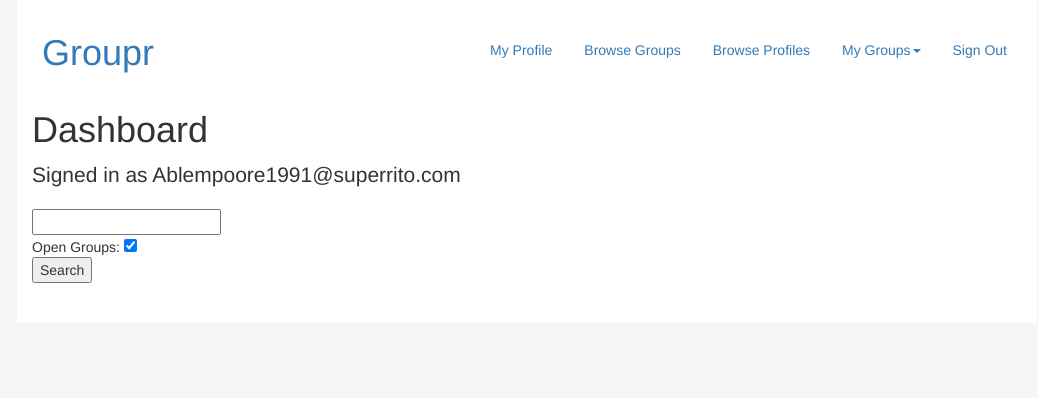
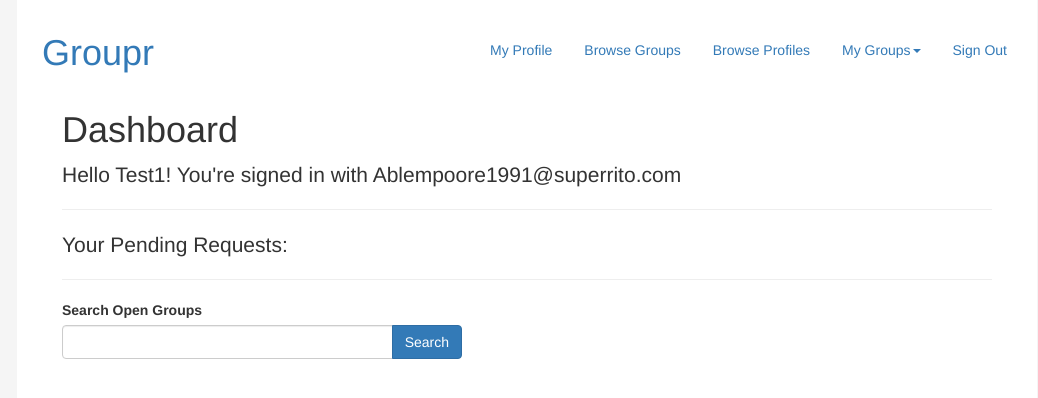
Before and after one commit to avc2120/groupr, a Flask app: page /dashboard/ in a window 1280 px wide. Shown: the top 398 px of the page, without its empty margins (113-1151 px from the left). Run offline with Flask 2, Linux system fonts and the light colour scheme; a user stored in the database is signed in; parts of the project's set-up code (start-up, migrations or seed data) failed here and were passed over; some libraries are stand-ins or nearby versions.

Commit message:
lots of cosmetic improvements, fixed the crash in group browsing, started implementing admin functionality

```diff
--- a/webserver/groupr.sql
+++ b/webserver/groupr.sql
@@ -45,6 +45,7 @@ create table requests_join(
   user_email text,
   group_id int,
   message text,
+  direction text,
   PRIMARY KEY (user_email, group_id),
   FOREIGN KEY(user_email) REFERENCES users,
   FOREIGN KEY(group_id) REFERENCES groups
--- a/webserver/server.py
+++ b/webserver/server.py
@@ -140,7 +140,7 @@ def login():
 def home():
   if session.get('email') == None:
     return redirect(url_for('index'))
-  return render_template('home.html', user_email = session['email'], groups=cur_group_data)
+  return render_template('home.html', user_email = session['email'], name=session['username'], groups=cur_group_data)
 
 @app.route('/profile/')
 def my_profile():
@@ -150,6 +150,8 @@ def my_profile():
 
 @app.route('/profile/<user_email>')
 def profile(user_email):
+  global g, cur_group_data
+
   if session.get('email') == None:
     return redirect(url_for('index'))
 
@@ -165,12 +167,26 @@ def profile(user_email):
     user_data['description'] = item['description']
     user_data['housing'] = item['housing']
 
-  return render_template('profile.html', user=user_data, groups=cur_group_data)
+  is_me = False
+  if user_data['user_email'] == session['email']:
+    is_me = True
 
-@app.route("/browse_profiles/", methods=["POST", "GET"])
+  is_admin = False
+  admin_list = []
+  for group in cur_group_data:
+    if group['user_email'] == session['email']:
+      is_admin=True
+      admin_list.append(group)
+
+  return render_template('profile.html', is_me=is_me, user=user_data, groups=cur_group_data, is_admin=is_admin, admin_list=admin_list)
+
+@app.route("/browse_profiles/", methods=["GET"])
 def browse_profiles():
+  if session.get('email') == None:
+    return redirect(url_for('index'))
+
   if request.method == "GET":
-    cursor = g.conn.execute("SELECT * FROM users;")
+    cursor = g.conn.execute("SELECT * FROM users ORDER BY name ASC, user_email ASC;")
     user_list = []
     for item in cursor.fetchall():
       c = {}
@@ -182,7 +198,7 @@ def browse_profiles():
       c['description'] = item['description']
       c['housing'] = item['housing']
       user_list.append(c)
-      print c
+
     return render_template('browse-profiles.html', users=user_list, groups=cur_group_data)
 
 @app.route('/signout/')
@@ -195,6 +211,9 @@ def signout():
 
 @app.route("/search/", methods=["POST", "GET"])
 def search():
+  if session.get('email') == None:
+    return redirect(url_for('index'))
+
   query = request.args["query"]
   print query
   cursor = g.conn.execute("SELECT * FROM groups;")
@@ -204,7 +223,7 @@ def search():
       results.append(item)
   cursor.close()
   context = dict(data = results)
-  return render_template("home.html", **context)
+  return render_template("home.html", user_email=session['email'], name=session['username'], **context)
 
 @app.route("/creategroup/", methods=["POST", "GET"])
 def createGroup():
@@ -241,25 +260,6 @@ def createGroup():
   else:
     return render_template("group.html", user_email=session["email"],
       group_name=group_name, group_description=group_des, group_admin=session["email"])
-
-@app.route("/gotogroup/", methods=["POST","GET"])
-def postInGroup():
-  post = request.args["post"]
-  groupid_postid[cur_group_id] += 1
-  post_id = groupid_postid[cur_group_id]
-  date_time = datetime.datetime.now()
-  query = "INSERT INTO board_posted VALUES(%s,%s,%s,%s,%s);"
-  engine.execute(query, (int(post_id), int(cur_group_id), date_time, post, session["email"]))
-  cursor = engine.execute("SELECT * FROM groups, board_posted ON groups.group_id = board_posted.group_id AND groups.group_id = %d", cur_group_id)
-  result = []
-  for item in cursor:
-    print item
-    group_name = item["group_name"]
-    group_des = item["description"]
-    result.append(item)
-  cursor.close()
-  context = dict( data = result )
-  return render_template("group.html", user_email=session["email"], group_name=group_name, group_description=group_des, group_admin=session["email"], **context)
 
 @app.route('/manage_group/<int:group_id>/')
 def manage_group(group_id):
@@ -358,7 +358,10 @@ def get_username(user_email):
 
 @app.route('/browse_groups')
 def browse_groups():
-  cursor = g.conn.execute("SELECT * FROM courses")
+  if session.get('email') == None:
+    return redirect(url_for('index'))
+
+  cursor = g.conn.execute("SELECT * FROM courses ORDER BY course_title ASC;")
   course_list = []
   for item in cursor.fetchall():
     c = {}
@@ -398,21 +401,23 @@ def course(course_id):
 def section(course_id,call_number):
   if session.get('email') == None:
     return redirect(url_for('index'))
+
   #don't see your section? add it
   if request.method == 'POST':
     return redirect(url_for('section', course_id=course_id, call_number=call_number))
+
   cursor = g.conn.execute("SELECT * FROM courses WHERE courses.course_id = %s", (str(course_id),))
   result = cursor.fetchone()
   course_title = result['course_title']
 
 
-  query = "SELECT * FROM containing INNER JOIN groups ON containing.group_id = groups.group_id WHERE containing.call_number=%s AND groups.status=%s;"
+  query = "SELECT groups.group_id, groups.group_name, groups.user_email, groups.description, groups.is_limited, groups.size_limit FROM containing INNER JOIN groups ON containing.group_id = groups.group_id WHERE containing.call_number=%s AND groups.status=%s;"
   cursor = g.conn.execute(query, (str(call_number), 'open') )
   group_list = []
   for item in cursor.fetchall():
-    g_dict={}
     cursor = g.conn.execute("SELECT * FROM belongs_to WHERE belongs_to.group_id = %s", (str(item['group_id']),))
-    if (len(cursor.fetchall())< item['size_limit']):
+    if (len(cursor.fetchall())< item['size_limit']) or (item['is_limited'] == False):
+      g_dict = {}
       g_dict['group_id'] = item['group_id']
       g_dict['group_name'] = item['group_name']
       g_dict['user_email'] = item['user_email']
@@ -420,6 +425,12 @@ def section(course_id,call_number):
       group_list.append(g_dict)
       print g_dict
   return render_template('section.html', groups=group_list, course_id=course_id, call_number=call_number, course_title=course_title)
+
+
+@app.route('/group_to_user_request', methods=['POST'])
+def group_to_user_request(user_email):
+  print('hello')
+  #this needs to be writted with a redirect
 
 
 if __name__ == "__main__":
--- a/webserver/static/groupr.css
+++ b/webserver/static/groupr.css
@@ -29,3 +29,12 @@ nav {
 	padding-left: 10px;
 	text-decoration: none;
 }
+
+#container2 {
+	margin-left: 30px;
+	margin-right: 30px;
+}
+
+.input-group {
+	max-width: 400px;
+}
--- a/webserver/templates/browse-groups.html
+++ b/webserver/templates/browse-groups.html
@@ -2,6 +2,7 @@
 {% block subtitle %}Browse Groups!{% endblock %}
 {% block content %}
 <h2>Courses</h2>
+<p class="lead">Select a course to view all sections of that course.</p>
 <br>
 <div class="list-group">
 	{% for item in courses %}
--- a/webserver/templates/browse-profiles.html
+++ b/webserver/templates/browse-profiles.html
@@ -2,15 +2,15 @@
 {% block subtitle %}Browse Profiles!{% endblock %}
 {% block content %}
 	<h2>Browse Profiles</h2>
+	<h4>All user profiles are listed in alphabetical order by name, then email. Click to view profile page.</h4> <br>
 	{% if data == [] %}
 		<h3><em>No Results Found</em></h3>
 	{% else %}
 		<div class="list-group">
-
 			{% for item in users %}
-	<a href="{{url_for('profile', name=item.name, user_email=item.user_email, major=item.major, year=item.year, housing=item.housing, gender=item.gender, description=item.description)}}" class="list-group-item">
+			<a href="{{url_for('profile',user_email=item.user_email)}}" class="list-group-item">
 				<h4 class="list-group-item-heading">{{ item.name }}</h4>
-		<p class="list-group-item-text">Email: {{ item.user_email }} <br> Description: {{ item.description }} Major: {{ item.major }}</p>
+				<p class="list-group-item-text">Email: {{ item.user_email }} <br> Description: {{ item.description }} <br> Major: {{ item.major }} </p>
 			</a>
 			{% endfor %}
 		</div>
--- a/webserver/templates/course.html
+++ b/webserver/templates/course.html
@@ -3,6 +3,7 @@
 
 {% block content %}
 <h2>Sections: {{course_name}}</h2>
+<p class="lead">Select a section to view all groups in that section!</p>
 <br>
 <div class="list-group">
 	{% for item in sections %}
--- a/webserver/templates/creategroup.html
+++ b/webserver/templates/creategroup.html
@@ -2,8 +2,7 @@
 {% block subtitle %}Create Group{% endblock %}
 
 {% block content %}
-
-
+  <br>
   <div class="well">
     <form class="form-horizontal" id="the-form" method="POST" action="{{ url_for('createGroup') }}">
       <fieldset>
--- a/webserver/templates/group.html
+++ b/webserver/templates/group.html
@@ -37,6 +37,11 @@
 						Unlimited
 					{% endif %}
 				</td>
+			</tr>
+
+			<tr>
+				<td>Status: </td>
+				<td>{{group.status}}</td>
 			</tr>
 
 			<tr>
--- a/webserver/templates/home.html
+++ b/webserver/templates/home.html
@@ -3,24 +3,27 @@
 
 {% block content %}
 	<h1>Dashboard</h1>
-<p class="lead"> Signed in as {{user_email}}</p>
-<form method="GET" action="http://chalice.cloudapp.net:8111/search/">
-	<input type="text" name="query"/><br/>
-	<div class="onoffswitch">
-		Open Groups:
-		<input type="checkbox" name="onoffswitch" class="onoffswitch-checkbox" id="myonoffswitch" checked>
-		<label class="onoffswitch-label" for="myonoffswitch">
-			<span class="onoffswitch-inner"></span>
-			<span class="onoffswitch-switch"></span>
-		</label>
+	<p class="lead"> Hello {{name}}! You're signed in with {{user_email}}</p>
+	<hr>
+	<p class="lead">Your Pending Requests:</p>
+	<!-- look from requests from all groups to this user -->
+	<hr>
+	<form method="GET" action="{{url_for('search')}}">
+		<div class="form-group">
+			<label class="control-label">Search Open Groups</label>
+			<div class="input-group">
+				<input type="text" class="form-control" name="query"/>
+				<span class="input-group-btn">
+					<button class="btn btn-primary">Search</button>
+				</span>
 			</div>
-	<input type="submit" value="Search"/></br>
+		</div>
 	</form>
+
 	{% if data == [] %}
 		<h3><em>No Results Found</em></h3>
 	{% else %}
 		<div class="list-group">
-
 			{% for item in data %}
 			<a href="{{url_for('group', group_id=item.group_id)}}" class="list-group-item">
 				<h4 class="list-group-item-heading">{{ item["group_name"] }}</h4>
--- a/webserver/templates/logged-in.html
+++ b/webserver/templates/logged-in.html
@@ -28,6 +28,10 @@
 
 		<br><br>
 
-		{% block content %}{% endblock %}
+		<div id="container2">
+			{% block content %}{% endblock %}
+		</div>
 	</div>
+
+	{% block modals %}{% endblock %}
 {% endblock %}
```
Also changed, not shown: webserver/templates/profile.html (+49 -0 lines), webserver/templates/section.html (+6 -1 lines), 1 other file. Lines whose indentation alone changed are shown as unchanged.
